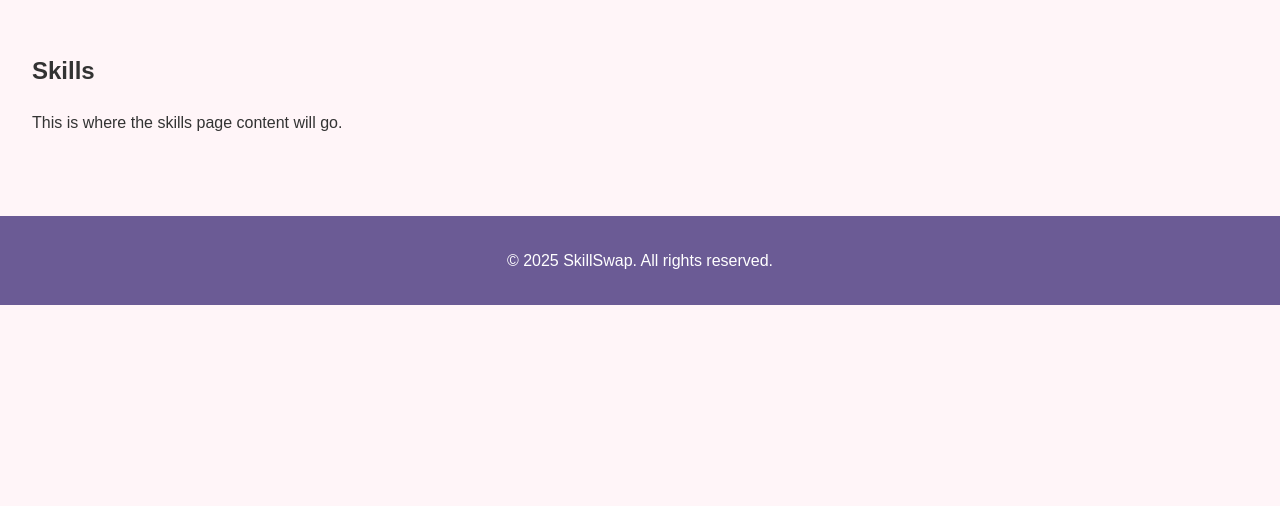
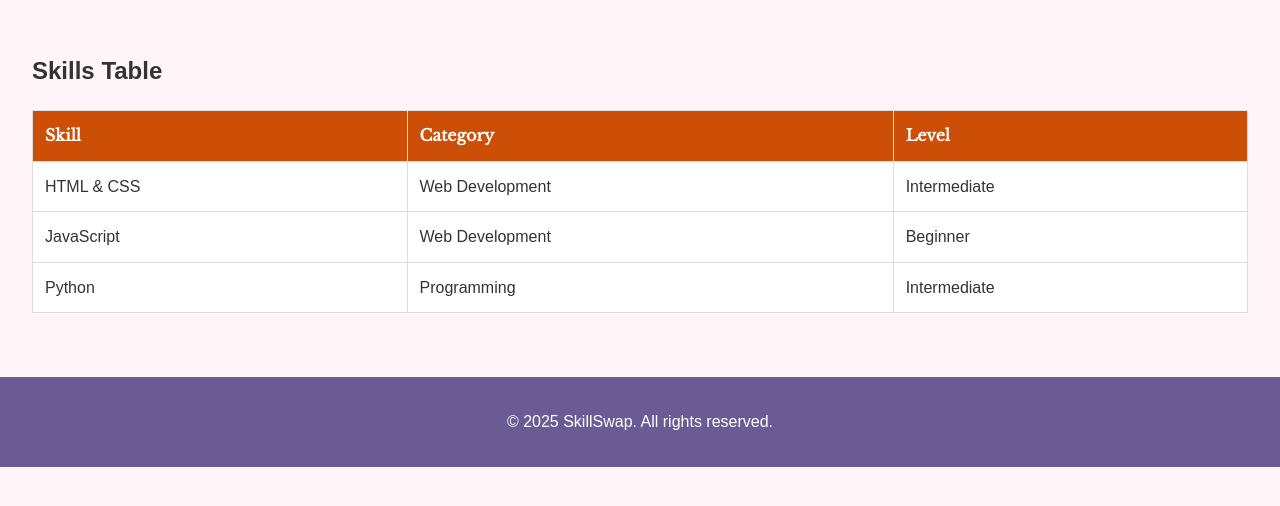
Before and after one commit to Joemart69/ass2, a PHP site: page /skills.html in a window 1280 px wide. Shown: the part 141-647 px from the top of the page. Run offline with PHP 8.4, Linux system fonts and the light colour scheme; some web fonts are replaced.

Commit message:
Add skills and gallery pages with initial styling

```diff
--- a/assets/css/style.css
+++ b/assets/css/style.css
@@ -49,3 +49,37 @@ footer {
   padding: 1rem;
   margin-top: 2rem;
 }
+
+/* Skills Table */
+.skills-table {
+  width: 100%;
+  border-collapse: collapse;
+  margin-top: 1rem;
+  background-color: white;
+}
+
+.skills-table th, .skills-table td {
+  border: 1px solid #ddd;
+  padding: 0.75rem;
+  text-align: left;
+}
+
+.skills-table th {
+  background-color: #cd4f07;
+  color: white;
+  font-family: 'Libre Baskerville', serif;
+}
+
+/* Gallery Grid */
+.gallery-grid {
+  display: grid;
+  grid-template-columns: repeat(auto-fit, minmax(250px, 1fr));
+  gap: 1rem;
+  margin-top: 1rem;
+}
+
+.gallery-item img {
+  width: 100%;
+  border-radius: 8px;
+  display: block;
+}
--- a/skills.html
+++ b/skills.html
@@ -1,11 +1,14 @@
+
 <!DOCTYPE html>
 <html lang="en">
 <head>
   <meta charset="UTF-8">
   <meta name="viewport" content="width=device-width, initial-scale=1.0">
   <title>SkillSwap - Skills</title>
+  <!-- Fonts + Icons -->
   <link href="https://fonts.googleapis.com/css2?family=Ysabeau+SC&family=Libre+Baskerville&display=swap" rel="stylesheet">
   <link href="https://fonts.googleapis.com/icon?family=Material+Icons" rel="stylesheet">
+  <!-- CSS -->
   <link rel="stylesheet" href="assets/css/style.css">
 </head>
 <body>
@@ -21,10 +24,37 @@
       </ul>
     </nav>
   </header>
+
   <main>
-    <h2>Skills</h2>
-    <p>This is where the skills page content will go.</p>
+    <h2>Skills Table</h2>
+    <table class="skills-table">
+      <thead>
+        <tr>
+          <th>Skill</th>
+          <th>Category</th>
+          <th>Level</th>
+        </tr>
+      </thead>
+      <tbody>
+        <tr>
+          <td>HTML & CSS</td>
+          <td>Web Development</td>
+          <td>Intermediate</td>
+        </tr>
+        <tr>
+          <td>JavaScript</td>
+          <td>Web Development</td>
+          <td>Beginner</td>
+        </tr>
+        <tr>
+          <td>Python</td>
+          <td>Programming</td>
+          <td>Intermediate</td>
+        </tr>
+      </tbody>
+    </table>
   </main>
+
   <footer>
     <p>&copy; 2025 SkillSwap. All rights reserved.</p>
   </footer>
```
Also changed, not shown: gallery.html (+15 -1 lines).
